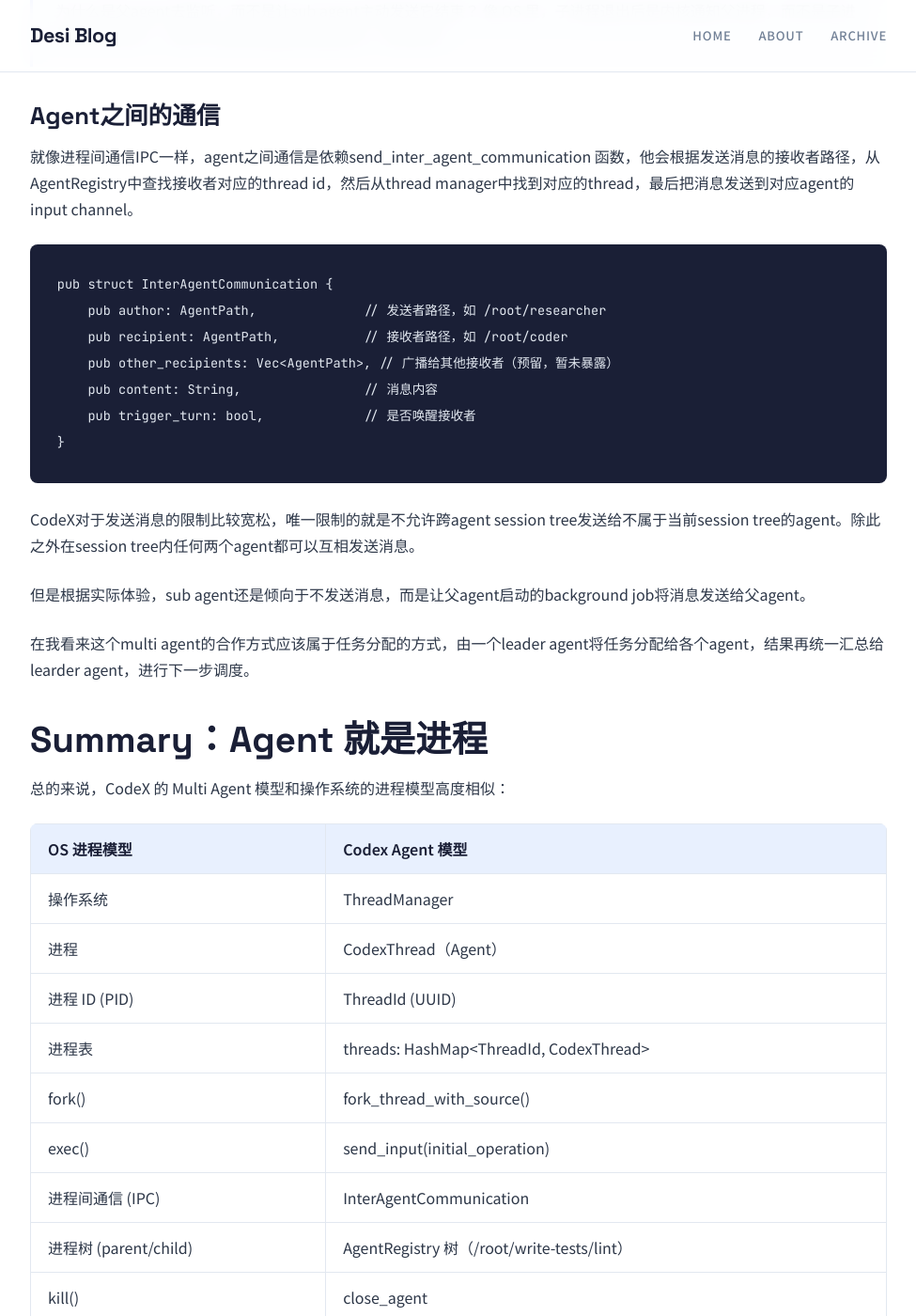
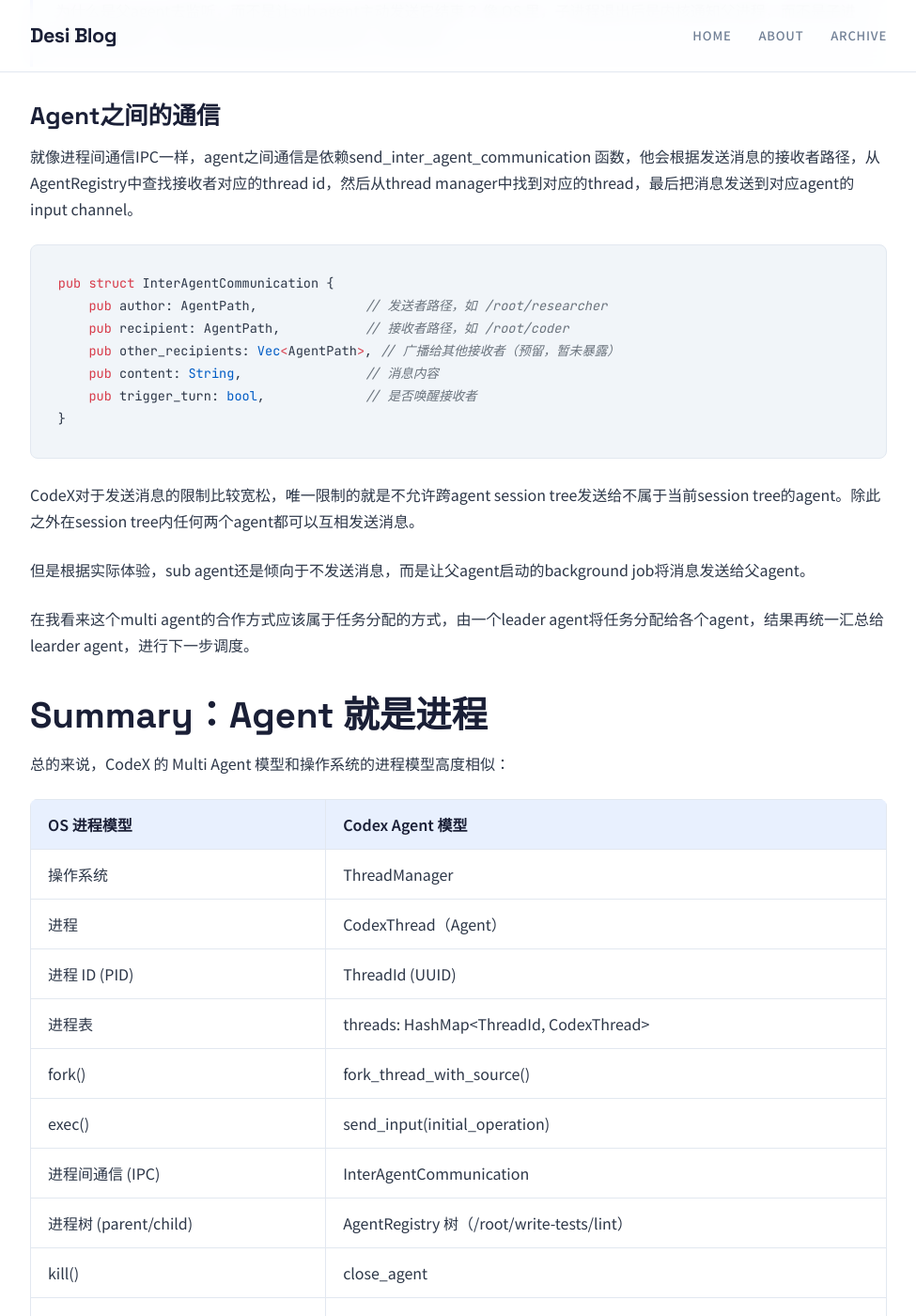
Before and after one commit to WenDesi/Blog, a Jekyll site: the page built from _posts/2026-04-13-agent-os.md, in a window 1280 px wide and 1400 px high, scrolled down 4352 px. Shown: the whole window at 94% size, without its empty margins (152-1127 px from the left). Built offline with Jekyll 4.4.1, drawn with Linux system fonts in a browser that asks for light colours.

Commit message:
fix: update static CSS with github-style code highlighting

````diff
--- a/_posts/2026-04-13-agent-os.md
+++ b/_posts/2026-04-13-agent-os.md
@@ -102,7 +102,7 @@
 ## Agent之间的通信
 就像进程间通信IPC一样，agent之间通信是依赖send_inter_agent_communication 函数，他会根据发送消息的接收者路径，从AgentRegistry中查找接收者对应的thread id，然后从thread manager中找到对应的thread，最后把消息发送到对应agent的input channel。
 
-```
+```rust
 pub struct InterAgentCommunication {
     pub author: AgentPath,              // 发送者路径，如 /root/researcher
     pub recipient: AgentPath,           // 接收者路径，如 /root/coder
--- a/assets/css/style.css
+++ b/assets/css/style.css
@@ -68,14 +68,37 @@
   color: var(--color-accent);
 }
 pre {
-  background-color: var(--color-primary);
-  color: #e2e8f0;
+  background-color: var(--color-code-bg);
+  color: var(--color-text);
   padding: calc(var(--spacing) * 1.2);
   border-radius: var(--radius-sm);
+  border: 1px solid var(--color-border);
   overflow-x: auto;
   margin-bottom: var(--spacing);
+  line-height: 1.5;
 }
-pre code { background: none; padding: 0; font-size: 0.85rem; color: inherit; }
+pre code { background: none; padding: 0; font-size: 0.85rem; color: inherit; border: none; }
+
+/* GitHub-style syntax highlighting */
+.highlighter-rouge { margin-bottom: var(--spacing); }
+.highlight pre { margin-bottom: 0; }
+.highlight .c, .highlight .c1, .highlight .cm, .highlight .cs, .highlight .ch { color: #6a737d; font-style: italic; }
+.highlight .s, .highlight .s1, .highlight .s2, .highlight .sb, .highlight .sc, .highlight .sh, .highlight .sx, .highlight .dl { color: #032f62; }
+.highlight .k, .highlight .kc, .highlight .kd, .highlight .kn, .highlight .kp, .highlight .kr, .highlight .kt { color: #d73a49; }
+.highlight .nf, .highlight .nx { color: #6f42c1; }
+.highlight .nc, .highlight .nn { color: #6f42c1; }
+.highlight .na { color: #005cc5; }
+.highlight .mi, .highlight .mf, .highlight .mh, .highlight .mo, .highlight .il, .highlight .mb, .highlight .mx { color: #005cc5; }
+.highlight .o, .highlight .ow { color: #d73a49; }
+.highlight .vi, .highlight .vg, .highlight .vc { color: #e36209; }
+.highlight .nb, .highlight .bp { color: #005cc5; }
+.highlight .no { color: #005cc5; }
+.highlight .nt { color: #22863a; }
+.highlight .err { color: #cb2431; }
+.highlight .gd { color: #cb2431; background-color: #ffeef0; }
+.highlight .gi { color: #22863a; background-color: #f0fff4; }
+.highlight .ge { font-style: italic; }
+.highlight .gs { font-weight: bold; }
 hr { border: none; border-top: 1px solid var(--color-border); margin: calc(var(--spacing) * 2) 0; }
 ul, ol { margin-bottom: var(--spacing); padding-left: calc(var(--spacing) * 1.5); }
 li { margin-bottom: calc(var(--spacing) * 0.25); }
````
